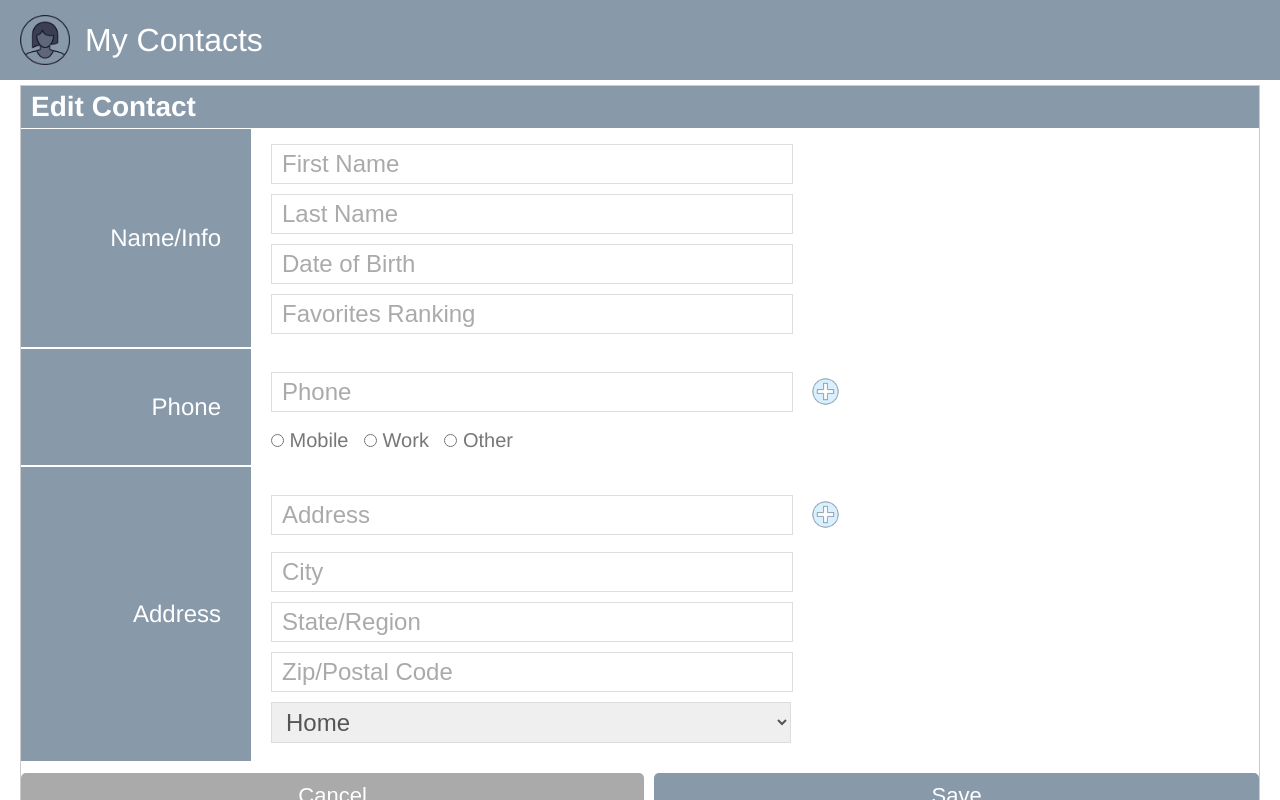
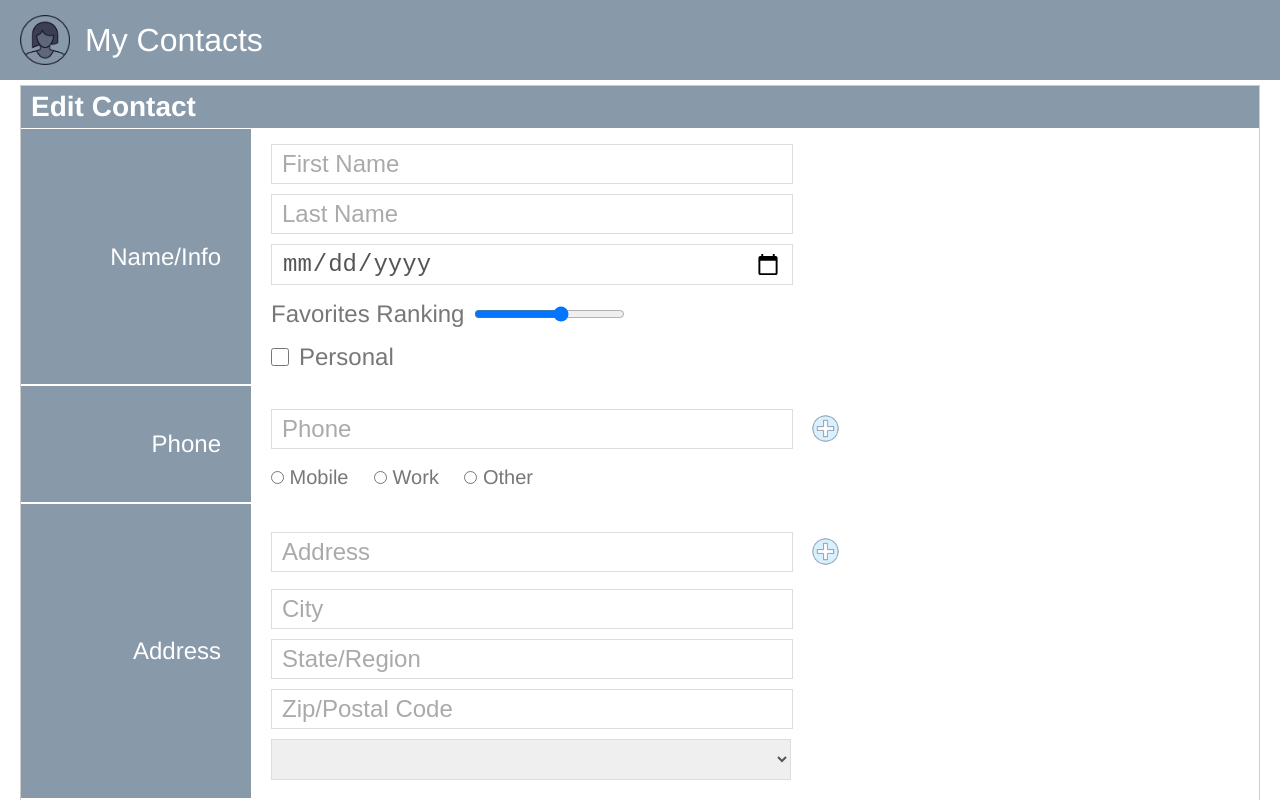
Before and after one commit to spinatose/angreactforms, an Angular app: page /contacts/edit in a window 1280 px wide. Shown: the top 800 px of the page. Built offline with nearby package versions, Linux system fonts and the light colour scheme; what angular-in-memory-web-api would draw is missing.

Commit message:
updated some of the editor fields on the form to proper types

```diff
--- a/src/app/contacts/contact.model.ts
+++ b/src/app/contacts/contact.model.ts
@@ -1,11 +1,13 @@
 export interface Contact {
   id: string,
+  personal: boolean,
   firstName: string,
   lastName: string,
   dateOfBirth: Date | null,
   favoritesRanking: number | null,
   phone: Phone,
   address: Address,
+  notes: string,
 }
 
 export interface Phone {
@@ -20,3 +22,15 @@ export interface Address {
   postalCode: string,
   addressType: string,
 }
+
+export const phoneTypeValues = [
+  { title: 'Mobile', value: 'mobile'},
+  { title: 'Work', value: 'work'},
+  { title: 'Other', value: 'other'},
+]
+
+export const addressTypeValues = [
+  { title: 'Home', value: 'home'},
+  { title: 'Work', value: 'work'},
+  { title: 'Other', value: 'other'},
+]
--- a/src/app/contacts/contacts.service.ts
+++ b/src/app/contacts/contacts.service.ts
@@ -11,6 +11,7 @@ export class ContactsService {
   constructor(private http: HttpClient) { }
 
   getContact(id: string): Observable<Contact | undefined> {
+    // .pipe(map(c => { c.dateOfBirth = c.dateOfBirth.split('T')[0];  return c}));
     return this.http.get<Contact>(`api/contacts/${id}`)
       .pipe(map(c => {
         const dob = c.dateOfBirth ? new Date(c.dateOfBirth) : null;
--- a/src/app/contacts/in-memory-contacts.service.ts
+++ b/src/app/contacts/in-memory-contacts.service.ts
@@ -6,6 +6,7 @@ export class InMemoryContactsApi implements InMemoryDbService {
     let contacts: Contact[] = [
       {
         id: '5CehW',
+        personal: false,
         firstName: 'Percival',
         lastName: 'Doodleplumb',
         dateOfBirth: new Date('1994/05/05'),
@@ -17,10 +18,12 @@ export class InMemoryContactsApi implements InMemoryDbService {
           state: 'Colohoma',
           postalCode: 'A4321',
           addressType: 'home'
-        }
+        },
+        notes: '',
       },
       {
         id: 'A6rwe',
+        personal: false,
         firstName: 'Mortimer',
         lastName: 'Flungford',
         dateOfBirth: new Date('1988/10/05'),
@@ -33,9 +36,11 @@ export class InMemoryContactsApi implements InMemoryDbService {
           postalCode: 'F2231',
           addressType: 'other'
         },
+        notes: '',
       },
       {
         id: '3bNGA',
+        personal: false,
         firstName: 'Wanda',
         lastName: 'Giggleworth',
         dateOfBirth: new Date('1986/11/08'),
@@ -48,6 +53,7 @@ export class InMemoryContactsApi implements InMemoryDbService {
           postalCode: 'Z2345',
           addressType: 'work'
         },
+        notes: '',
       },
     ]
 
--- a/src/app/edit-contact/edit-contact.component.html
+++ b/src/app/edit-contact/edit-contact.component.html
@@ -8,8 +8,16 @@
       <div>
         <input formControlName="firstName" placeholder="First Name" />
         <input formControlName="lastName" placeholder="Last Name" />
-        <input formControlName="dateOfBirth" placeholder="Date of Birth" />
-        <input formControlName="favoritesRanking" placeholder="Favorites Ranking" />
+        <input formControlName="dateOfBirth" type="date"
+          [value]="contactForm.controls.dateOfBirth.value | date:'yyyy-MM-dd'" placeholder="Date of Birth" />
+        <div>
+          <span>Favorites Ranking</span>
+          <input formControlName="favoritesRanking" type="range" min="0" max="5" placeholder="Favorites Ranking" />
+          <span>{{contactForm.controls.favoritesRanking.value}}</span>
+        </div>
+        <div>
+          <input type="checkbox" formControlName="personal" /> Personal
+        </div>
       </div>
     </section>
     <section>
@@ -20,9 +28,9 @@
           <img src="/assets/plus-grey-blue.png" class="add" />
         </div>
         <div class="radio">
-          <input type="radio" formControlName="phoneType" value="mobile"> Mobile
-          <input type="radio" formControlName="phoneType" value="work"> Work
-          <input type="radio" formControlName="phoneType" value="other"> Other
+          <span *ngFor="let phoneType of phoneTypes">
+            <input type="radio" formControlName="phoneType" [value]="phoneType.value"> {{phoneType.title}}
+          </span>
         </div>
       </div>
     </section>
@@ -37,12 +45,16 @@
           <input formControlName="city" placeholder="City" />
           <input formControlName="state" placeholder="State/Region" />
           <input formControlName="postalCode" placeholder="Zip/Postal Code" />
-          <select>
-            <option  value="home">Home</option>
-            <option  value="work">Work</option>
-            <option  value="mobile">Other</option>
+          <select formControlName="addressType">
+            <option  *ngFor="let addressType of addressTypes" [value]="addressType.value">{{addressType.title}}</option>
           </select>
         </div>
+      </div>
+    </section>
+    <section>
+      <nav>Notes</nav>
+      <div>
+        <textarea placeholder="Notes" formControlName="notes" rows="5"></textarea>
       </div>
     </section>
     <div class="buttons">
--- a/src/app/edit-contact/edit-contact.component.ts
+++ b/src/app/edit-contact/edit-contact.component.ts
@@ -2,15 +2,20 @@ import { Component, OnInit } from '@angular/core';
 import { FormBuilder, FormControl, FormGroup } from '@angular/forms';
 import { ActivatedRoute, Router } from '@angular/router';
 import { ContactsService } from '../contacts/contacts.service';
+import { addressTypeValues, phoneTypeValues } from '../contacts/contact.model';
 
 @Component({
   templateUrl: './edit-contact.component.html',
   styleUrls: ['./edit-contact.component.css']
 })
 export class EditContactComponent implements OnInit {
+  addressTypes = addressTypeValues;
+  phoneTypes = phoneTypeValues;
+
   // firstName = new FormControl('scot'); // can set init value this way
   contactForm = this.fb.nonNullable.group({
     id: '',
+    personal: false,
     firstName: '',
     lastName: '',
     dateOfBirth: <Date|null> null,
@@ -25,7 +30,8 @@ export class EditContactComponent implements OnInit {
       state: '',
       postalCode: '',
       addressType: '',
-    })
+    }),
+    notes: '',
   });
 
   constructor(private route: ActivatedRoute,
@@ -51,6 +57,8 @@ export class EditContactComponent implements OnInit {
   }
 
   saveContact() {
+    console.log(this.contactForm.value.dateOfBirth, typeof this.contactForm.value.dateOfBirth);
+    //console.log(this.contactForm.controls.phone.controls.phoneType.value);
     this.contactsService.saveContact(this.contactForm.getRawValue()).subscribe({
       next: () => this.router.navigate(['/contacts'])
     })
```
Also changed, not shown: 1 other file (tests, documents, lock files or other folders).
